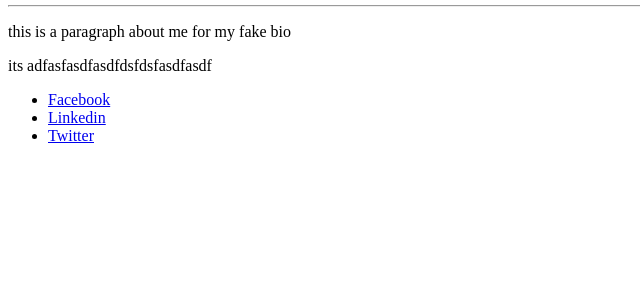
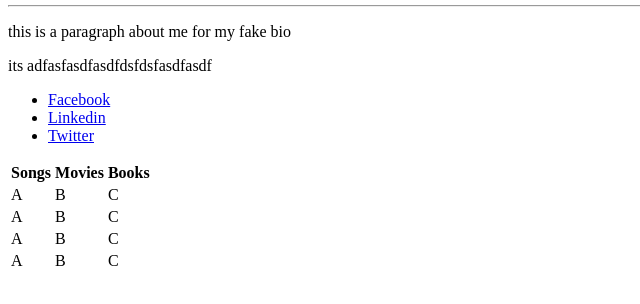
Before and after one commit to joelBoyette/joelBoyette.github.io, a plain HTML site: page index.html in a window 1280 px wide. Shown: the part 80-384 px from the top of the page, without its empty margins (0-640 px from the left). Drawn offline with Linux system fonts and the light colour scheme.

Commit message:
added more html

```diff
--- a/index.html
+++ b/index.html
@@ -24,4 +24,12 @@
     </ul>
 
 
+    <table>
+        <tr>    <th>Songs</th>  <th>Movies</th> <th>Books</th>  </tr>
+        <tr>    <td>A</td>      <td>B</td>      <td>C</td>      </tr>
+        <tr>    <td>A</td>      <td>B</td>      <td>C</td>      </tr>
+        <tr>    <td>A</td>      <td>B</td>      <td>C</td>      </tr>
+        <tr>    <td>A</td>      <td>B</td>      <td>C</td>      </tr>
+    </table>
+
 </html>
```
